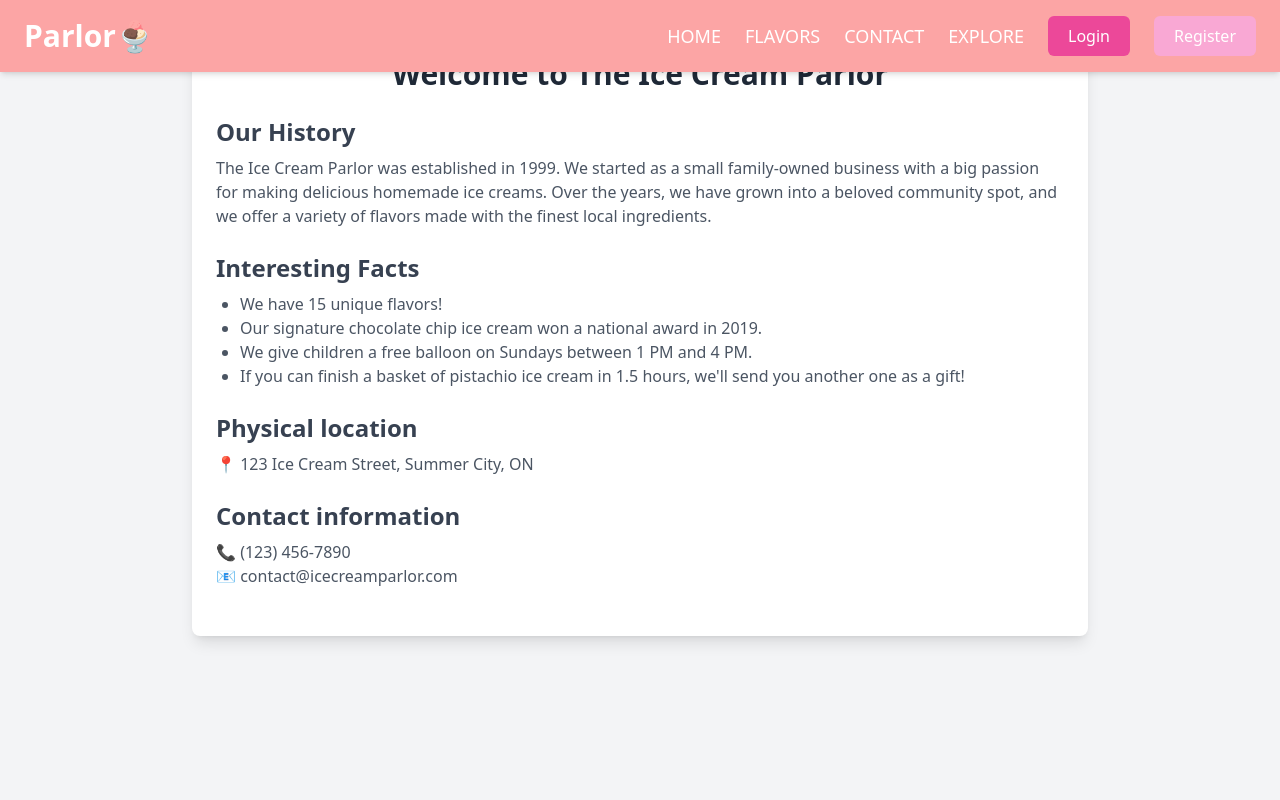
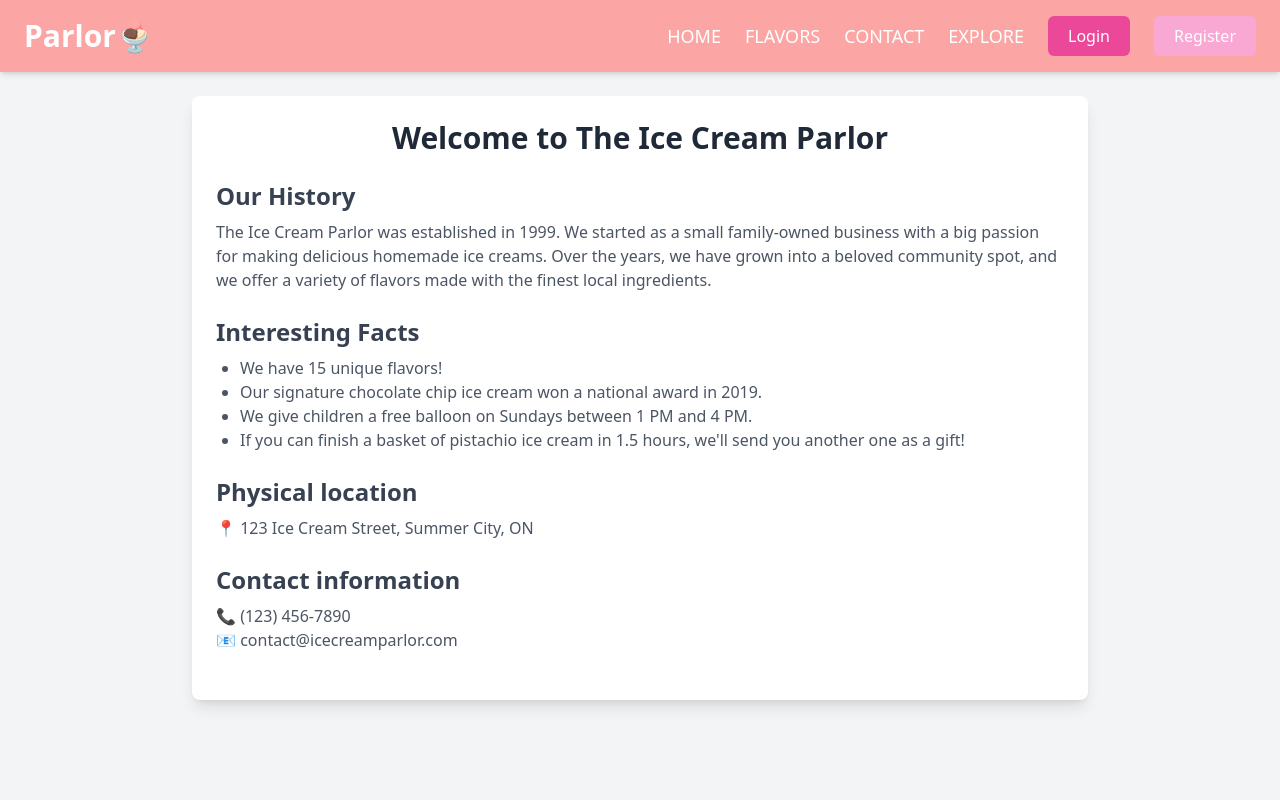
Before and after one commit to yashasvini2003/capstone_icecream, a Next.js app in the folder Frontend/my-app/: page / in a window 1280 px wide. Shown: the top 800 px of the page. Built offline with nearby package versions, Linux system fonts and the light colour scheme.

Commit message:
Small fix - page margin

```diff
--- a/Frontend/my-app/app/page.js
+++ b/Frontend/my-app/app/page.js
@@ -7,7 +7,7 @@ import { Facebook, Instagram, Twitter } from "lucide-react";
 
 export default function Home() {
   return (
-    <div className="min-h-screen bg-gray-100 p-8">
+    <div className="min-h-screen bg-gray-100 p-8 pt-24">
       <div className="max-w-4xl mx-auto bg-white shadow-lg rounded-lg p-6">
         <h1 className="text-3xl font-bold text-center text-gray-800 mb-6">Welcome to The Ice Cream Parlor</h1>
 
--- a/Frontend/my-app/app/test/page.js
+++ b/Frontend/my-app/app/test/page.js
@@ -32,7 +32,7 @@ export default function Test () {
 
     return (
         <div>
-            <div className="flex justify-center mt-2">
+            <div className="flex justify-center mt-24">
                 <SampleButton click={getData} btnName={"Get Icecreams"} />
             </div>
 
```
